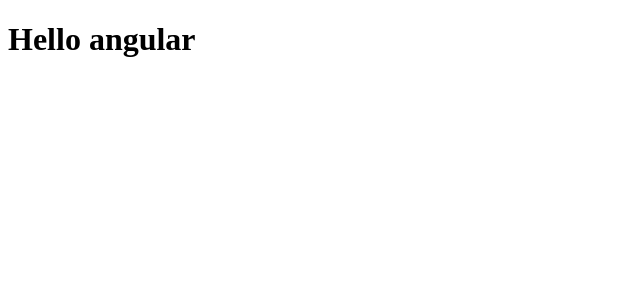
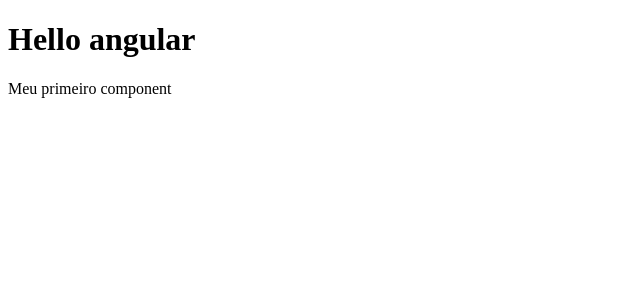
Before and after one commit to AlexandrelSousa/Curso_angular_canal_Loiane_Groner, an Angular app: page / in a window 1280 px wide. Shown: the top 300 px of the page, without its empty margins (0-640 px from the left). Built offline with nearby package versions, Linux system fonts and the light colour scheme.

Commit message:
criando meu primeiro component no angular.

```diff
--- a/angular.json
+++ b/angular.json
@@ -94,5 +94,8 @@
         }
       }
     }
+  },
+  "cli": {
+    "analytics": "4b992e07-c0c6-43a1-b9ee-4e2d5d186319"
   }
 }
--- a/src/app/app.component.html
+++ b/src/app/app.component.html
@@ -1 +1,3 @@
 <h1>Hello angular</h1>
+
+<meu-primeiro-component></meu-primeiro-component>
--- a/src/app/app.module.ts
+++ b/src/app/app.module.ts
@@ -3,10 +3,12 @@ import { BrowserModule } from '@angular/platform-browser';
 
 import { AppRoutingModule } from './app-routing.module';
 import { AppComponent } from './app.component';
+import { MeuPrimeiroComponent } from './meu-primeiro-programa/meu-primeiro-programa.component';
 
 @NgModule({
   declarations: [
-    AppComponent
+    AppComponent,
+    MeuPrimeiroComponent
   ],
   imports: [
     BrowserModule,
--- /dev/null
+++ b/src/app/meu-primeiro-programa/meu-primeiro-programa.component.ts
@@ -0,0 +1,9 @@
+import { Component } from "@angular/core";
+
+@Component({
+    selector: 'meu-primeiro-component',
+    template: `
+    <p>Meu primeiro component</p>
+    `
+})
+export class MeuPrimeiroComponent{}
```
